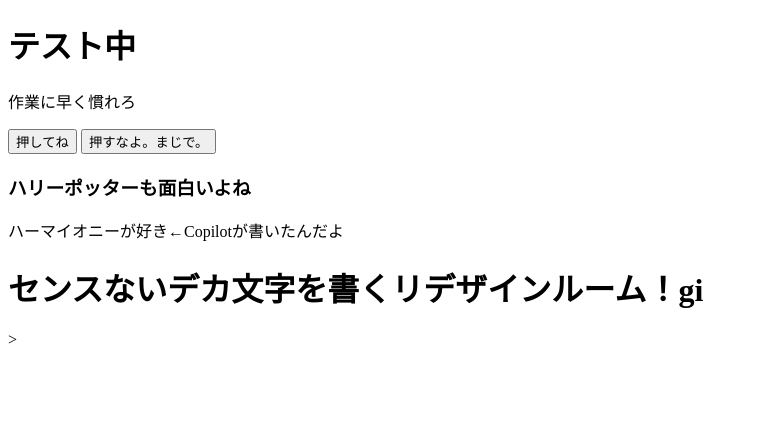
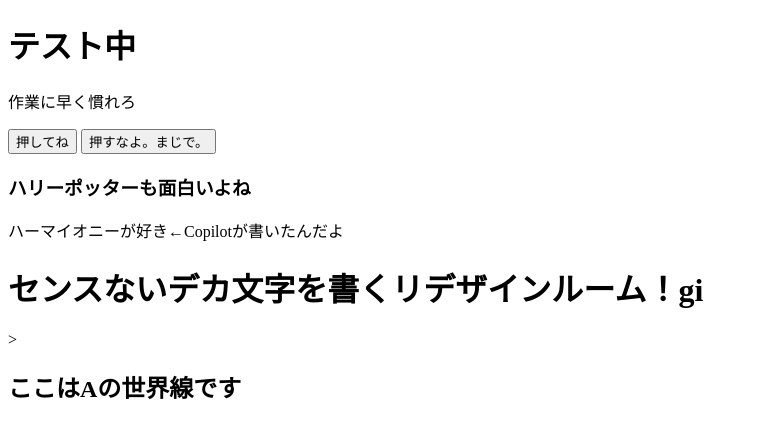
Before and after one commit to Kakirun/Sample01, a plain HTML site: page setumei.html in a window 1280 px wide. Shown: the whole page, without its empty margins (0-758 px from the left). Drawn offline with Linux system fonts and the light colour scheme.

Commit message:
ルームAを作成しました

```diff
--- a/setumei.html
+++ b/setumei.html
@@ -12,5 +12,6 @@
   <h3>ハリーポッターも面白いよね</h3>
   <p>ハーマイオニーが好き←Copilotが書いたんだよ</p>
   <h1>センスないデカ文字を書くリデザインルーム！gi</h1>>
+  <h2>ここはAの世界線です</h2>
 </body>
 </html>
```
